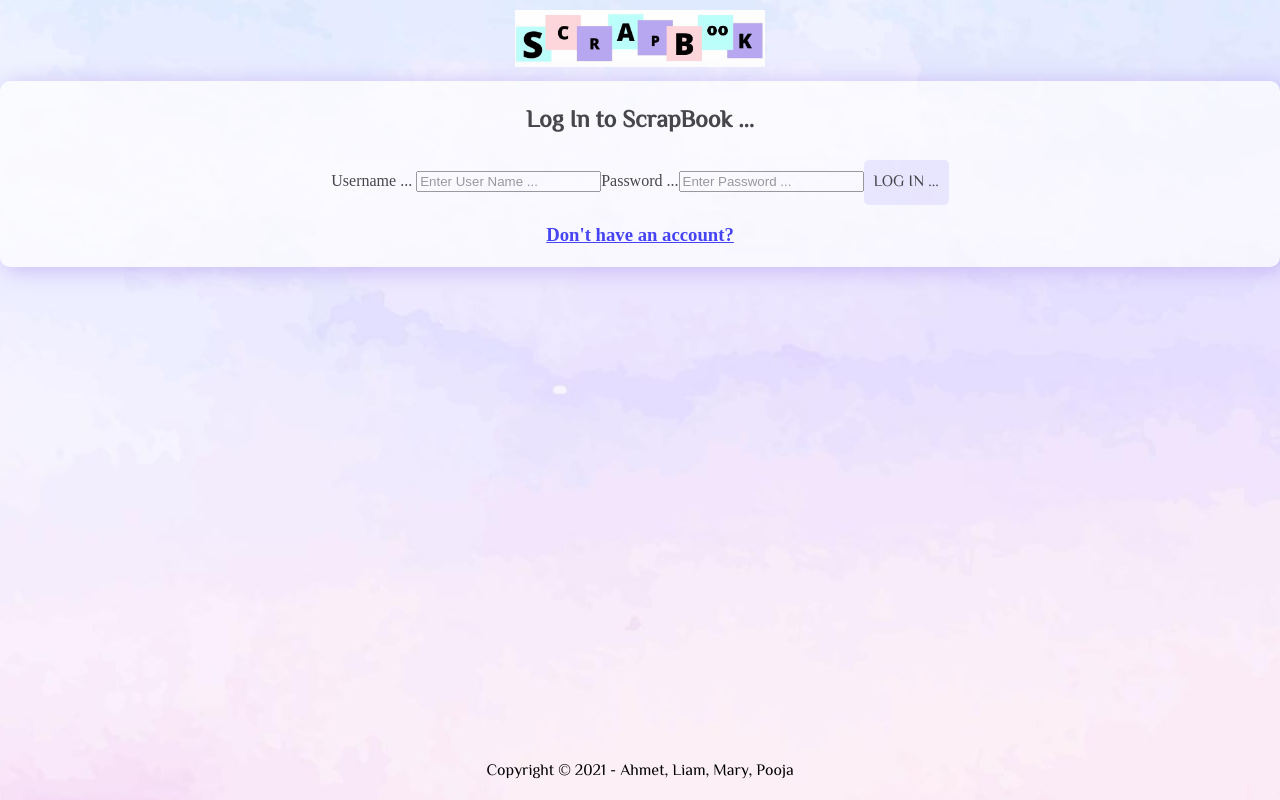
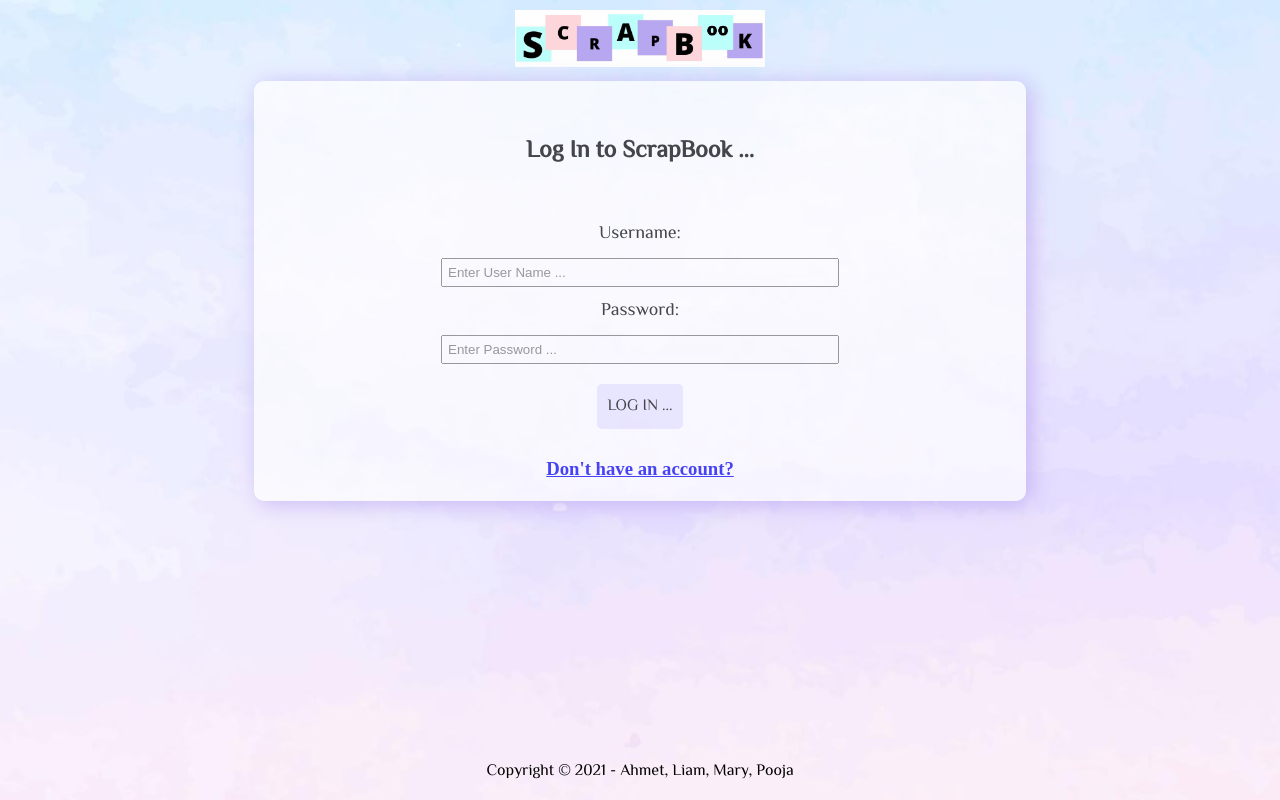
Before and after one commit to M5FGN/codeclan_project_scrapbook_react, a React (Create React App) app: page /login in a window 1280 px wide. Built offline with nearby package versions, Linux system fonts and the light colour scheme; no server answers.

Commit message:
form formatting

```diff
--- a/public/css/styles.css
+++ b/public/css/styles.css
@@ -6,8 +6,16 @@ body {
     background-size: stretch;
 }
 
-h1, h2, p, .button {
+h1, h2, p, .button, form > label {
     font-family: 'El Messiri', sans-serif;
+}
+
+h1 {
+    margin: 0;
+}
+
+h2 {
+    margin: 50px 0px;
 }
 
 .nav {
@@ -37,7 +45,6 @@ h1, h2, p, .button {
 }
 
 
-
 .button {
     padding: 10px;
     background-color: #E8E5FF;
@@ -45,6 +52,7 @@ h1, h2, p, .button {
     border: none;
     font-size: 16px;
     text-transform: uppercase;
+    margin: 10px;
 }
 
 .footer {
@@ -80,3 +88,20 @@ h1, h2, p, .button {
 .gallery {
     margin: 20px;
 }
+
+form > label {
+    font-size: 18px;
+    width: 50%;
+    margin: 20px;
+}
+
+input[type=text] {
+    width: 50%;
+    padding: 5px;
+    margin: 10px;
+}
+
+.formbox {
+    width: 60%;
+    margin: auto;
+}
--- a/src/components/SignUp.js
+++ b/src/components/SignUp.js
@@ -34,17 +34,25 @@ const SignUp = () => {
     <div>
       <Logo />
 
-    <div className="card">
+    <div className="card formbox">
       <h2>Sign Up to ScrapBook ...</h2>
       <form className="form" onSubmit={handleSignUp}>
-        <label htmlFor="">Name</label>
+        <label htmlFor="">Name:</label>
+        <br></br>
         <input type="text" name="name" />
-        <label htmlFor="">Date Of Birth</label>
+        <br></br>
+        <label htmlFor="">Date Of Birth:</label>
+        <br></br>
         <input type="text" name="DOB" />
-        <label htmlFor="">Password</label>
+        <br></br>
+        <label htmlFor="">Password:</label>
+        <br></br>
         <input type="text" name="password" />
-        <label htmlFor="">Confirm Password</label>
+        <br></br>
+        <label htmlFor="">Confirm Password:</label>
+        <br></br>
         <input type="text" name="confirmPassword" />
+        <br></br>
         <input className="button" type="submit" value="Sign Up..." />
       </form>
       <p>{errorMessage}</p>
--- a/src/components/UserForm.js
+++ b/src/components/UserForm.js
@@ -29,21 +29,25 @@ const UserForm = ({ setUser }) => {
 
       <Logo />
 
-      <div className="card">
+      <div className="card formbox">
         <h2>Log In to ScrapBook ...</h2>
-      <form className="form" onSubmit={handleLogIn}>
-        <label>Username ... </label>
+      <form onSubmit={handleLogIn}>
+        <label>Username:</label>
+        <br></br>
         <input
           type="text"
           placeholder="Enter User Name ..."
           name="name"
         ></input>
-        <label>Password ...</label>
+        <br></br>
+        <label>Password:</label>
+        <br></br>
         <input
           type="text"
           placeholder="Enter Password ..."
           name="password"
         ></input>
+        <br></br>
         <input className="button" type="submit" value="Log In ..."></input>
       </form>
       <h3>
--- a/src/containers/UserContainer.js
+++ b/src/containers/UserContainer.js
@@ -18,6 +18,7 @@ const UserContainer = ({ user }) => {
   return (
     <div>
       <NavBar />
+      <h1>{user.name}</h1>
       <div class="top">
 <div className="detail"><UserDetail user={user} /></div>
 <div className="feature"><Slider /></div>
```
